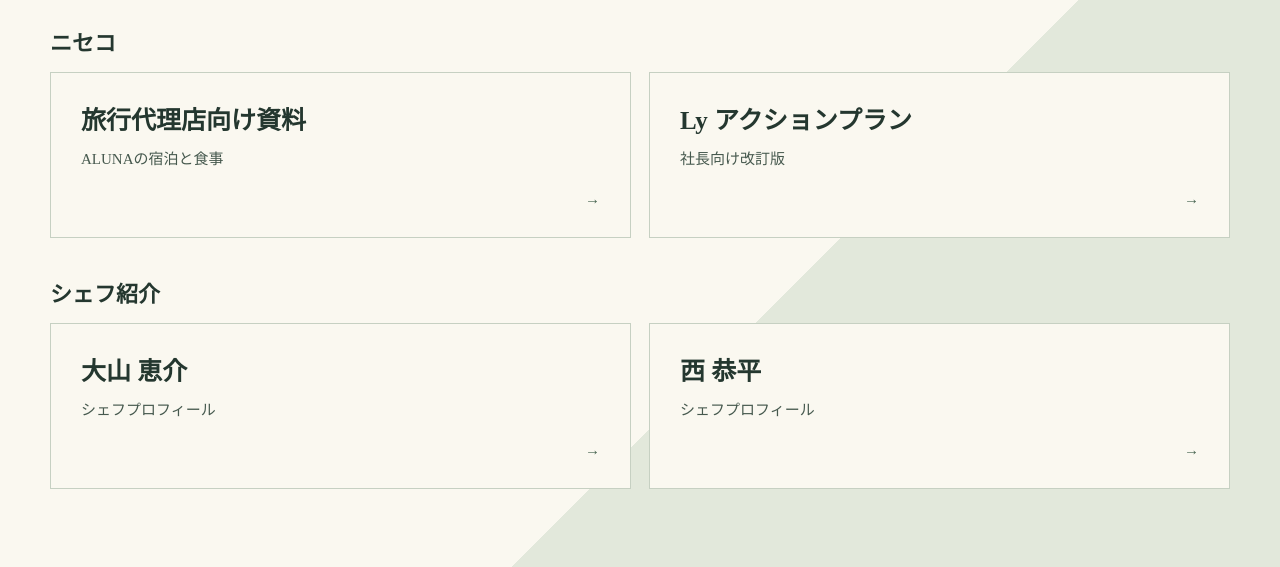
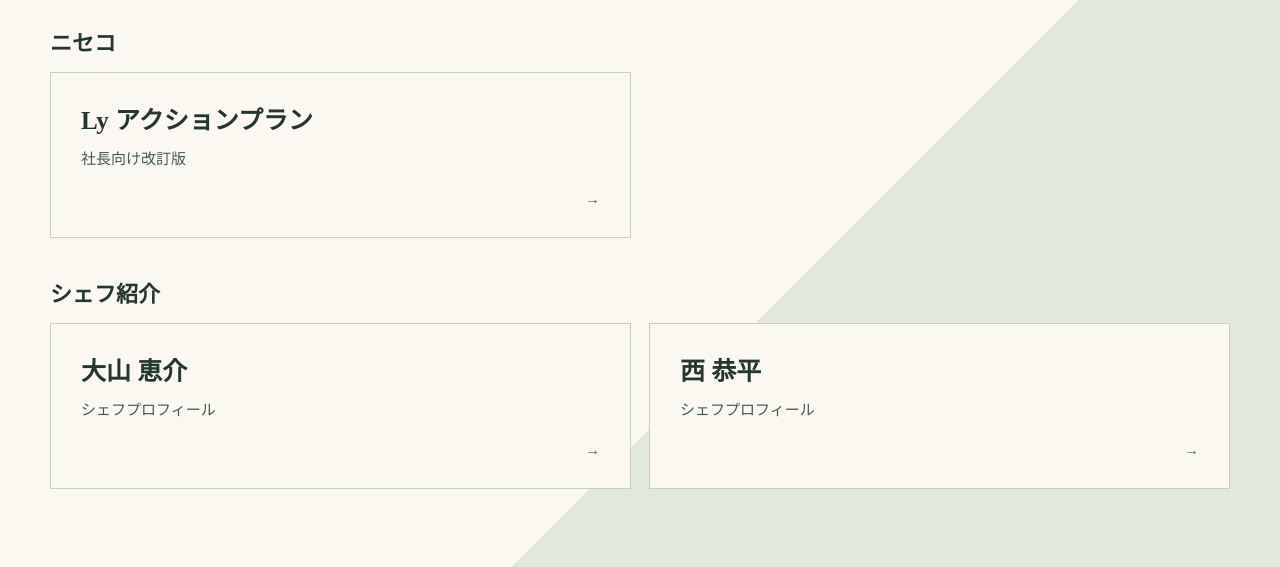
Before and after one commit to eatcreator/aluna-niseko, a plain HTML site: page materials/index.html in a window 1280 px wide. Shown: the part 289-856 px from the top of the page. Drawn offline with Linux system fonts and the light colour scheme.

Commit message:
Hide travel agency card while publication is paused

```diff
--- a/materials/index.html
+++ b/materials/index.html
@@ -35,10 +35,6 @@
   <section aria-labelledby="niseko">
     <h2 id="niseko">ニセコ</h2>
     <div class="grid">
-      <a class="card" href="../travel-agency/">
-        <div><h3>旅行代理店向け資料</h3><p>ALUNAの宿泊と食事</p></div>
-        <span class="arrow" aria-hidden="true">→</span>
-      </a>
       <a class="card" href="../action-plan/">
         <div><h3>Ly アクションプラン</h3><p>社長向け改訂版</p></div>
         <span class="arrow" aria-hidden="true">→</span>
```
